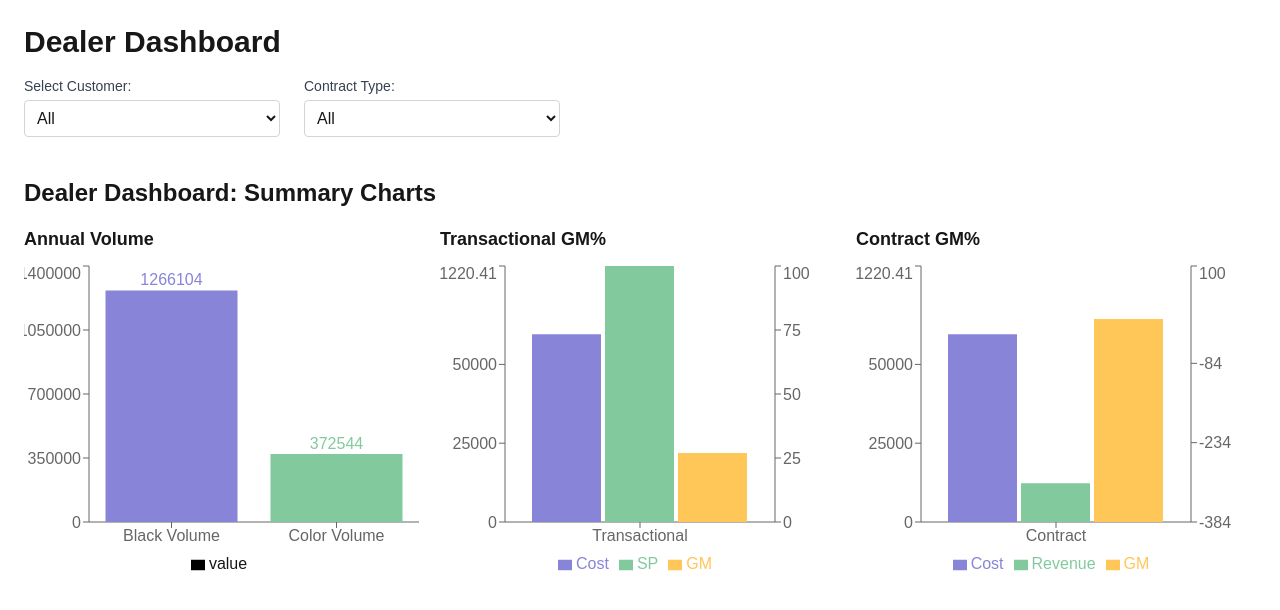
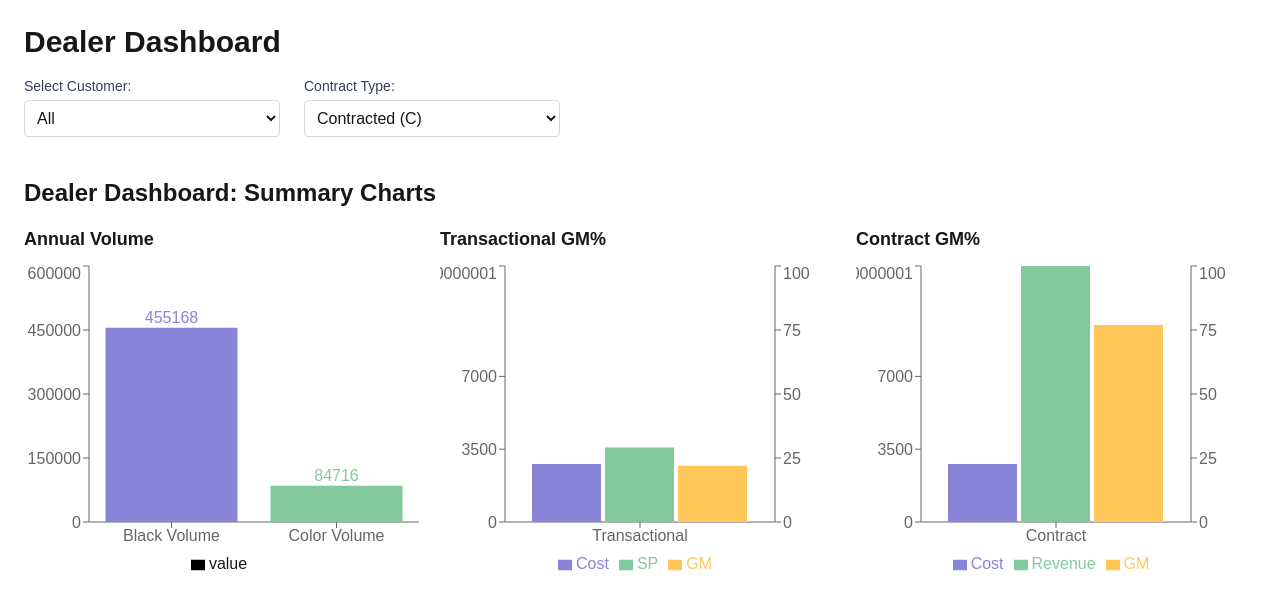
Before and after one commit to ElliottIan397/dealer-dashboard, a Next.js app: page / in a window 1280 px wide. Shown: the top 610 px of the page. Built offline with nearby package versions, Linux system fonts and the light colour scheme.

Commit message:
Deploy Chart Block Rev 9

```diff
--- a/app/useMCARPData.ts
+++ b/app/useMCARPData.ts
@@ -7,7 +7,7 @@ export function useMCARPData() {
   const [filtered, setFiltered] = useState<McarpRow[]>([]);
   const [customers, setCustomers] = useState<string[]>([]);
   const [selectedCustomer, setSelectedCustomer] = useState<string>("");
-  const [selectedContractType, setSelectedContractType] = useState<string>("All");
+  const [selectedContractType, setSelectedContractType] = useState<string>("C");
   const [loading, setLoading] = useState(true);
 
   useEffect(() => {
```
